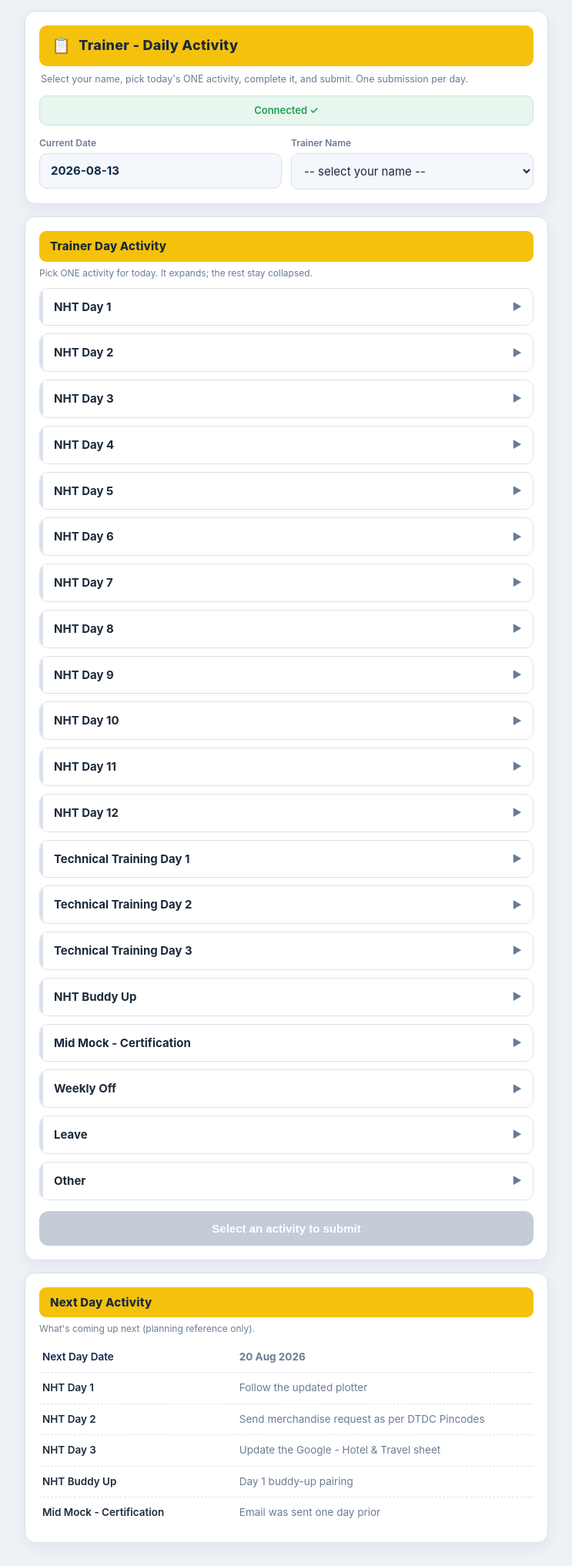
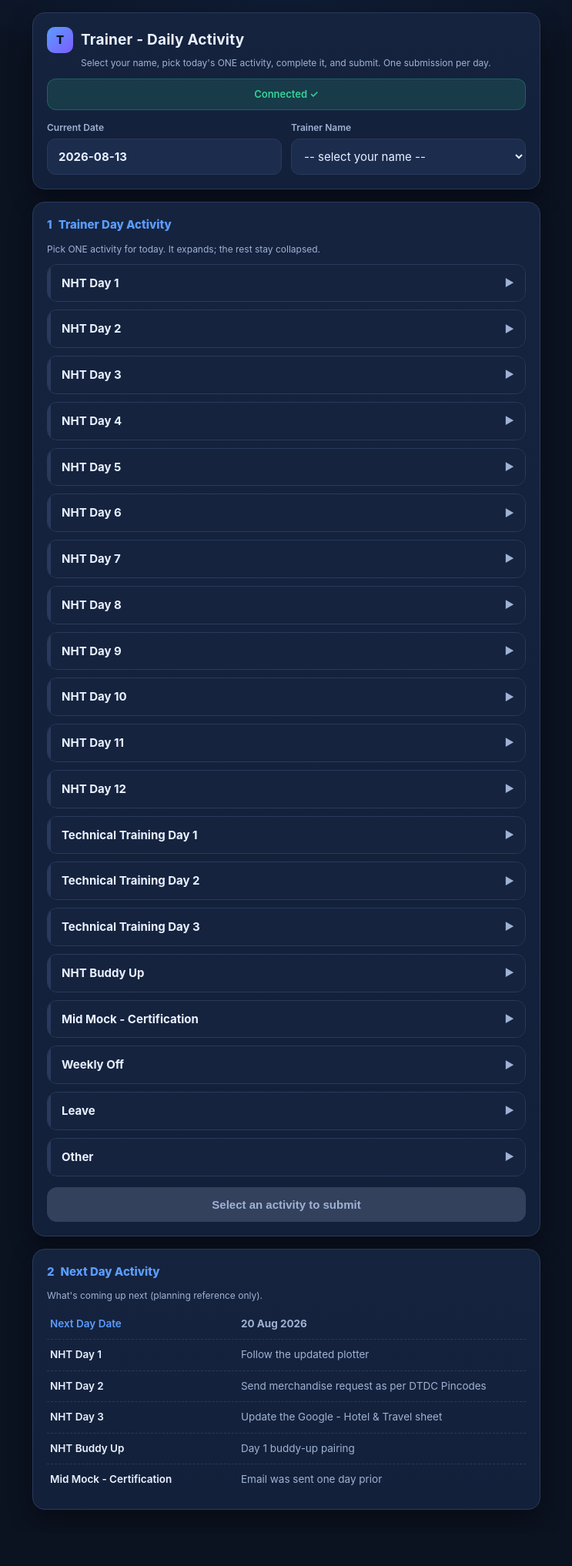
Before and after one commit to tejassrai908-cyber/-trainer-ops-dashboard, a Flask app: page / in a window 1280 px wide. Shown: the whole page at 77% size, without its empty margins (268-1011 px from the left). After the commit the page ends 1961 px from the top, so only its background shows below. Run offline with Flask 3, Linux system fonts and the light colour scheme; parts of the project's set-up code (start-up, migrations or seed data) failed here and were passed over.

Commit message:
Revert to original dark navy/blue-purple theme on trainer + manager pages

```diff
--- a/templates/index.html
+++ b/templates/index.html
@@ -7,81 +7,84 @@
 <link rel="manifest" href="/manifest.json">
 <link rel="icon" href="/favicon.ico">
 <link rel="apple-touch-icon" href="/icon-192.png">
-<meta name="theme-color" content="#0f2a4a">
+<meta name="theme-color" content="#0b1220">
 <meta name="apple-mobile-web-app-capable" content="yes">
 <meta name="mobile-web-app-capable" content="yes">
 <meta name="apple-mobile-web-app-status-bar-style" content="black-translucent">
 <meta name="apple-mobile-web-app-title" content="Trainer Ops">
 <style>
   :root{
-    --bg:#eef2f7; --card:#ffffff; --line:#d9e1ec; --in:#f4f7fb;
-    --txt:#1c2a3a; --mut:#6b7c93; --acc:#0f2a4a; --acc2:#1f6feb; --ok:#1f9d57; --okbg:#e7f6ee;
-    --warn:#b8860b; --bad:#d1453b; --head:#f4c20d; --headtxt:#1c2a3a;
-    --r:14px; --green:#e7f6ee; --greenbar:#34a853;
+    --bg:#0b1220; --bg2:#0f1a30; --card:#15233f; --line:#2a3a5c; --in:#1b2c4d;
+    --txt:#eaf1ff; --mut:#9fb2d4; --acc:#5b9dff; --acc2:#7c5cff; --ok:#34d399; --okbg:rgba(52,211,153,.14);
+    --warn:#fbbf24; --bad:#f87171; --green:#1b2c4d; --greenbar:#5b9dff;
+    --r:16px;
   }
   *{box-sizing:border-box}
-  body{font-family:-apple-system,Segoe UI,Roboto,Arial,sans-serif;background:var(--bg);color:var(--txt);padding:14px;margin:0;min-height:100vh;line-height:1.45}
-  .wrap{max-width:680px;margin:0 auto}
-  .card{background:var(--card);border:1px solid var(--line);border-radius:var(--r);padding:18px;margin:0 auto 16px;box-shadow:0 6px 20px rgba(20,40,70,.06)}
-  .headbar{background:var(--head);color:var(--headtxt);border-radius:10px;padding:12px 16px;font-weight:800;font-size:18px;letter-spacing:.3px;display:flex;align-items:center;gap:10px}
-  .headbar .t{font-size:20px}
-  .sub{color:var(--mut);font-size:12.5px;margin:8px 2px 0}
-  .bar{margin-top:12px;padding:9px 14px;border-radius:10px;font-size:13px;font-weight:600;text-align:center;background:var(--okbg);color:var(--ok);border:1px solid #c7e9d6}
-  .bar.warn{background:#fff6e6;color:var(--warn);border-color:#f0dca8}
+  body{font-family:-apple-system,Segoe UI,Roboto,Arial,sans-serif;background:radial-gradient(1200px 600px at 50% -10%,#15294e 0%,var(--bg) 55%);color:var(--txt);padding:16px;margin:0;min-height:100vh;line-height:1.45}
+  .wrap{max-width:660px;margin:0 auto}
+  .card{background:linear-gradient(180deg,var(--card),#13203a);border:1px solid var(--line);border-radius:var(--r);padding:18px;margin:0 auto 16px;box-shadow:0 12px 30px rgba(0,0,0,.35)}
+  .headbar{display:flex;align-items:center;gap:10px;margin-bottom:4px}
+  .logo{width:34px;height:34px;border-radius:10px;background:linear-gradient(135deg,var(--acc),var(--acc2));display:flex;align-items:center;justify-content:center;font-weight:800;font-size:15px;color:#04122b}
+  .headbar h2{margin:0;font-size:19px;letter-spacing:.2px}
+  .sub{color:var(--mut);font-size:12px;margin:2px 0 0 44px}
+  .bar{margin-top:12px;padding:10px 14px;border-radius:12px;font-size:13px;font-weight:600;text-align:center;background:var(--okbg);color:var(--ok);border:1px solid rgba(52,211,153,.25)}
+  .bar.warn{background:rgba(251,191,36,.14);color:var(--warn);border-color:rgba(251,191,36,.25)}
+  .sec{margin-top:18px;padding-top:14px;border-top:1px solid var(--line)}
+  .sec h3{margin:0 0 12px;font-size:15px;color:var(--acc);display:flex;align-items:center;gap:8px}
+  .sec h3 .n{background:var(--acc);color:#04122b;border-radius:8px;width:22px;height:22px;display:inline-flex;align-items:center;justify-content:center;font-size:12px;font-weight:800}
   .row{display:flex;gap:12px;flex-wrap:wrap;margin-top:14px}
   .row .field{flex:1;min-width:170px}
   label{display:block;font-size:12px;color:var(--mut);margin:0 0 5px;font-weight:600}
-  input,select{width:100%;padding:12px;border-radius:10px;border:1px solid var(--line);background:var(--in);color:var(--txt);font-size:15px;font-family:inherit;outline:none}
-  input:focus,select:focus{border-color:var(--acc2);box-shadow:0 0 0 3px rgba(31,111,235,.15)}
-  .datebox{background:var(--in);border:1px solid var(--line);border-radius:10px;padding:11px 14px;font-size:15px;font-weight:700;color:var(--acc)}
-  .sec{margin-top:18px;padding-top:14px;border-top:1px solid var(--line)}
-  .secbar{background:var(--head);color:var(--headtxt);border-radius:9px;padding:9px 14px;font-weight:800;font-size:15px;letter-spacing:.2px}
-  .acc{margin-top:10px;border:1px solid var(--line);border-radius:11px;overflow:hidden;background:#fff}
-  .acc-head{display:flex;align-items:center;gap:10px;padding:13px 14px;cursor:pointer;user-select:none;background:var(--green);border-left:4px solid var(--greenbar);font-weight:700;font-size:15px}
+  input,select{width:100%;padding:12px;border-radius:11px;border:1px solid var(--line);background:var(--in);color:var(--txt);font-size:15px;font-family:inherit;outline:none}
+  input:focus,select:focus{border-color:var(--acc);box-shadow:0 0 0 3px rgba(91,157,255,.18)}
+  .datebox{background:var(--in);border:1px solid var(--line);border-radius:11px;padding:12px 14px;font-size:15px;font-weight:700;color:var(--txt)}
+  .secbar{margin:0 0 12px;font-size:15px;color:var(--acc);font-weight:800;display:flex;align-items:center;gap:8px}
+  .acc{margin-top:10px;border:1px solid var(--line);border-radius:13px;overflow:hidden;background:var(--card)}
+  .acc-head{display:flex;align-items:center;gap:10px;padding:13px 14px;cursor:pointer;user-select:none;background:linear-gradient(135deg,#1b3a6b,#2a2350);border-left:4px solid var(--acc);font-weight:700;font-size:15px;color:var(--txt)}
   .acc-head .chev{margin-left:auto;color:var(--mut);font-size:13px;transition:transform .15s}
   .acc.open .acc-head .chev{transform:rotate(90deg)}
   .acc-body{display:none;padding:6px 14px 14px;border-top:1px solid var(--line)}
   .acc.open .acc-body{display:block}
-  .acc:not(.open) .acc-head{background:#fff;border-left-color:var(--line)}
+  .acc:not(.open) .acc-head{background:var(--card);border-left-color:var(--line)}
   .task{display:flex;gap:11px;align-items:flex-start;padding:11px 4px;border-bottom:1px dashed var(--line)}
   .task:last-child{border-bottom:0}
   .task input[type=checkbox]{width:22px;height:22px;margin-top:2px;flex:0 0 auto;accent-color:var(--ok);cursor:pointer}
   .task .body{flex:1}
   .task .act{font-weight:600;font-size:14.5px}
-  .task .ex{font-size:13px;color:var(--acc2);margin-top:2px}
+  .task .ex{font-size:13px;color:var(--acc);margin-top:2px}
   .task .ca{font-size:12.5px;color:var(--warn);margin-top:2px}
   .task .ca b{color:var(--warn)}
-  button{width:100%;margin-top:14px;padding:14px;border:0;border-radius:12px;background:linear-gradient(135deg,var(--acc2),#1748c0);color:#fff;font-size:15px;font-weight:800;cursor:pointer;transition:.15s}
-  button:hover{filter:brightness(1.06)}
+  button{width:100%;margin-top:14px;padding:14px;border:0;border-radius:13px;background:linear-gradient(135deg,var(--acc),var(--acc2));color:#04122b;font-size:15px;font-weight:800;cursor:pointer;transition:.15s}
+  button:hover{filter:brightness(1.07)}
   button:active{transform:translateY(1px)}
-  button:disabled{background:#c4ccd8;color:#fff;cursor:not-allowed;filter:none}
-  button.ghost{background:#fff;border:1px solid var(--line);color:var(--txt);font-weight:700}
-  button.green{background:linear-gradient(135deg,var(--ok),#157a43)}
-  .lock{margin-top:14px;padding:14px 16px;border-radius:12px;background:var(--okbg);border:1px solid #c7e9d6}
+  button:disabled{background:#33415c;color:var(--mut);cursor:not-allowed;filter:none}
+  button.ghost{background:transparent;border:1px solid var(--line);color:var(--txt);font-weight:600}
+  button.green{background:linear-gradient(135deg,var(--ok),#10b981);color:#04122b}
+  .lock{margin-top:14px;padding:14px 16px;border-radius:12px;background:var(--okbg);border:1px solid rgba(52,211,153,.25)}
   .lock .ok{font-weight:800;color:var(--ok);font-size:15px}
   .lock .time{font-size:13px;color:var(--mut);margin-top:3px}
   .subpanel{margin-top:14px}
   .subpanel h4{margin:0 0 8px;font-size:14px;color:var(--acc)}
   .subinfo{background:var(--in);border:1px solid var(--line);border-radius:10px;padding:12px 14px;font-size:14px}
-  .subinfo .a{font-weight:700;color:var(--acc)}
+  .subinfo .a{font-weight:700;color:var(--txt)}
   .subact{display:flex;gap:10px;padding:9px 4px;border-bottom:1px dashed var(--line);font-size:14px}
   .subact:last-child{border-bottom:0}
   .subact .ic{color:var(--ok);font-weight:800}
   .subact .ic.no{color:var(--mut)}
   .subact .ex{color:var(--mut);font-size:12.5px;margin-top:1px}
   .subact .ca{color:var(--warn);font-size:12.5px;margin-top:1px}
-  .wa-box{background:#0b1220;color:#eaf1ff;border:1px solid var(--line);border-radius:10px;padding:12px;white-space:pre-wrap;font-size:13px;line-height:1.55;margin-top:10px;font-family:ui-monospace,SFMono-Regular,Menlo,Consolas,monospace;max-height:260px;overflow:auto}
+  .wa-box{background:#0a1426;border:1px solid var(--line);border-radius:12px;padding:14px;white-space:pre-wrap;font-size:13px;line-height:1.55;margin-top:10px;font-family:ui-monospace,SFMono-Regular,Menlo,Consolas,monospace;max-height:260px;overflow:auto;color:var(--txt)}
   .nd-row{display:flex;gap:10px;padding:10px 4px;border-bottom:1px dashed var(--line);font-size:13.5px}
   .nd-row:last-child{border-bottom:0}
   .nd-row .nm{flex:1.3;font-weight:600}
   .nd-row .ex{flex:2;color:var(--mut)}
   .hint{font-size:12px;color:var(--mut);margin-top:6px}
-  .toast{position:fixed;left:50%;bottom:24px;transform:translateX(-50%);background:var(--ok);color:#fff;padding:12px 20px;border-radius:12px;opacity:0;transition:.25s;font-weight:700;z-index:9;box-shadow:0 10px 24px rgba(0,0,0,.25)}
+  .toast{position:fixed;left:50%;bottom:24px;transform:translateX(-50%);background:var(--ok);color:#04122b;padding:12px 20px;border-radius:12px;opacity:0;transition:.25s;font-weight:700;z-index:9;box-shadow:0 10px 24px rgba(0,0,0,.4)}
   .toast.show{opacity:1}
   .toast.bad{background:var(--bad)}
   /* Install banner */
-  .install-banner{display:flex;align-items:center;gap:12px;background:linear-gradient(135deg,#e7f0ff,#eef2f7);border:1px solid #c7dcff;border-radius:12px;padding:12px 14px;margin-top:12px}
-  .install-banner .il{width:34px;height:34px;border-radius:9px;background:linear-gradient(135deg,var(--acc2),#1748c0);display:flex;align-items:center;justify-content:center;font-weight:800;color:#fff;flex:0 0 auto}
+  .install-banner{display:flex;align-items:center;gap:12px;background:linear-gradient(135deg,#1b3a6b,#2a2350);border:1px solid #3a5a9a;border-radius:12px;padding:12px 14px;margin-top:12px}
+  .install-banner .il{width:34px;height:34px;border-radius:9px;background:linear-gradient(135deg,var(--acc),var(--acc2));display:flex;align-items:center;justify-content:center;font-weight:800;color:#04122b;flex:0 0 auto}
   .install-banner .it{flex:1}
   .install-banner .it b{font-size:14px}
   .install-banner .it div{font-size:12px;color:var(--mut)}
@@ -92,7 +95,12 @@
 <div class="wrap">
 
   <div class="card">
-    <div class="headbar"><span class="t">📋</span> Trainer - Daily Activity</div>
+    <div class="headbar">
+      <div class="logo">T</div>
+      <div>
+        <h2>Trainer - Daily Activity</h2>
+      </div>
+    </div>
     <div class="sub">Select your name, pick today's ONE activity, complete it, and submit. One submission per day.</div>
     <div class="bar" id="statusBar">Connecting…</div>
 
@@ -116,7 +124,7 @@
   </div>
 
   <div class="card">
-    <div class="secbar">Trainer Day Activity</div>
+    <div class="secbar"><span class="n">1</span> Trainer Day Activity</div>
     <div class="hint">Pick ONE activity for today. It expands; the rest stay collapsed.</div>
     <div id="accWrap" style="margin-top:10px"></div>
 
@@ -144,7 +152,7 @@
   </div>
 
   <div class="card">
-    <div class="secbar">Next Day Activity</div>
+    <div class="secbar"><span class="n">2</span> Next Day Activity</div>
     <div class="hint">What's coming up next (planning reference only).</div>
     <div id="ndWrap" style="margin-top:8px"></div>
   </div>
```
Also changed, not shown: templates/manager.html (+17 -12 lines).
